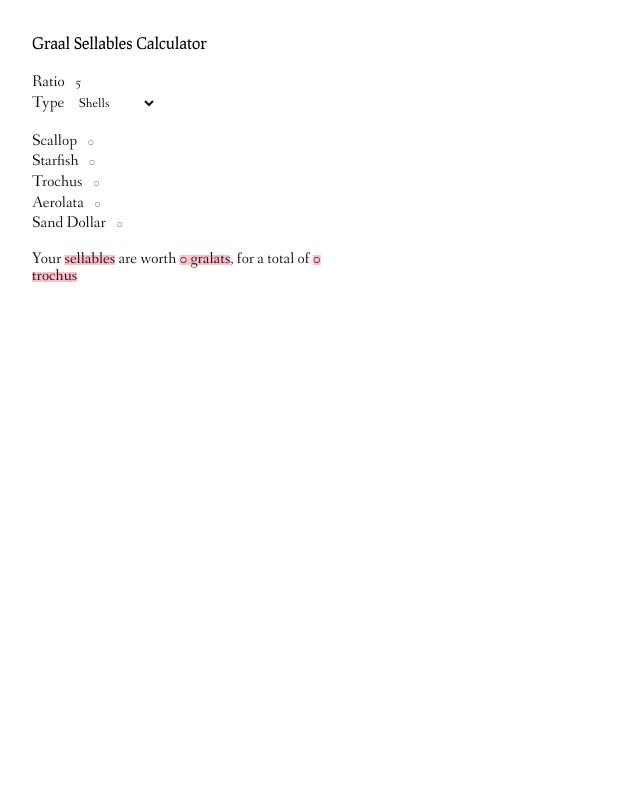
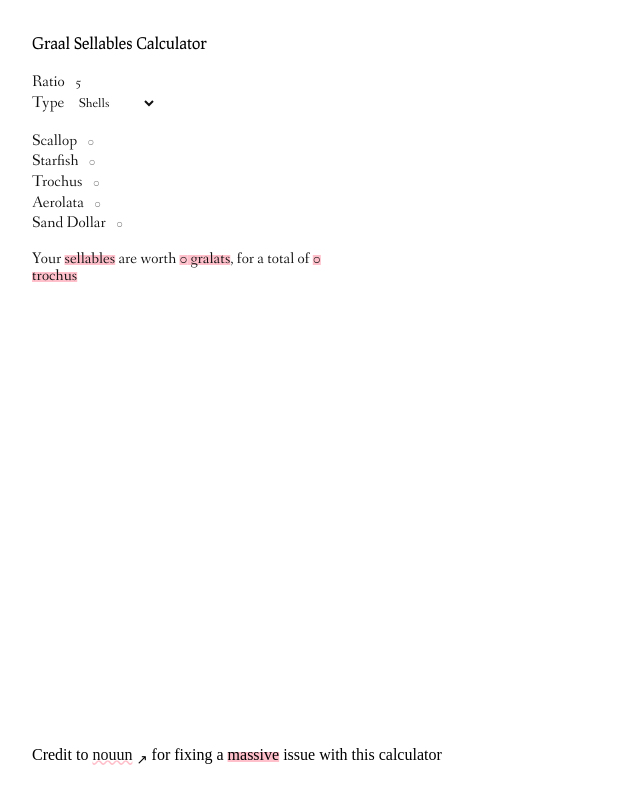
Before and after one commit to drainpixie/blossom, a SvelteKit app: page /calculator in a window 1280 px wide. Shown: the whole page, without its empty margins (0-640 px from the left). Built offline with nearby package versions, Linux system fonts and the light colour scheme.

Commit message:
fix: add appropriate credit to calculator footer

```diff
--- a/src/routes/calculator/+page.svelte
+++ b/src/routes/calculator/+page.svelte
@@ -1,4 +1,6 @@
 <script>
+    import Link from "../../lib/Link.svelte";
+
     let gralatsPerTrochus = 5;
     let type = "shells";
 
@@ -112,6 +114,11 @@
         <span class="highlight">{result.gralats} gralats</span>, for a total of
         <span class="highlight">{result.trochusWorth} trochus</span>
     </p>
+
+    <footer class="footer">
+        Credit to <Link href="https://github.com/nouun" text="nouun"/> for fixing a
+        <span class="highlight">massive</span> issue with this calculator
+    </footer>
 </main>
 
 <style>
@@ -123,4 +130,11 @@
         padding: 0.1rem;
         margin-left: 0.3rem;
     }
+
+    .footer {
+        position: fixed;
+        left: 2rem;
+        bottom: 2rem;
+        width: 100%;
+    }
 </style>
```
